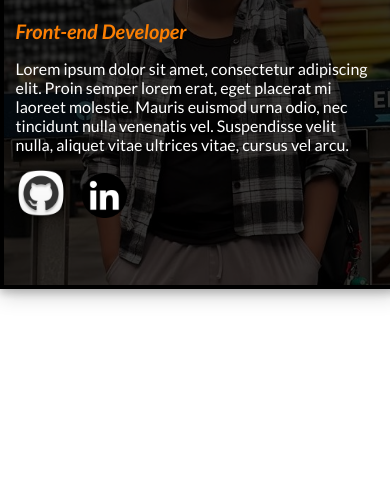
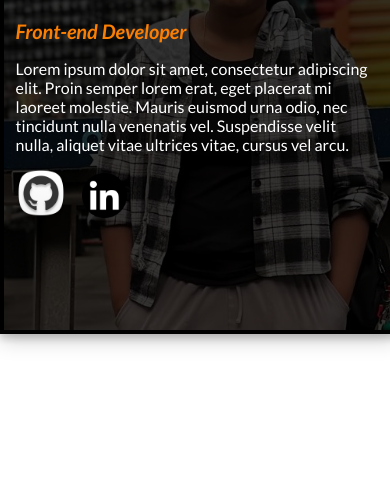
Before and after one commit to DEV-HUSTLING/Portfolio-1, a plain HTML site: page index.html in a window 390 px wide. Shown: the part 341-844 px from the top of the page. Drawn offline with nearby package versions, Linux system fonts and the light colour scheme; a web font is replaced by a local one.

Commit message:
fixing image alignment inconsistency for mobile view

```diff
--- a/index.css
+++ b/index.css
@@ -197,7 +197,7 @@ p1{
 
 }
 .img-card img {
-    width: 110%;
+    width: 120%;
     border-radius: unset;
     opacity: 0.2;
 
@@ -237,5 +237,6 @@ p1{
 }
 .working{
     width: 100%;
+    padding: 2%;
 }
   }
```
